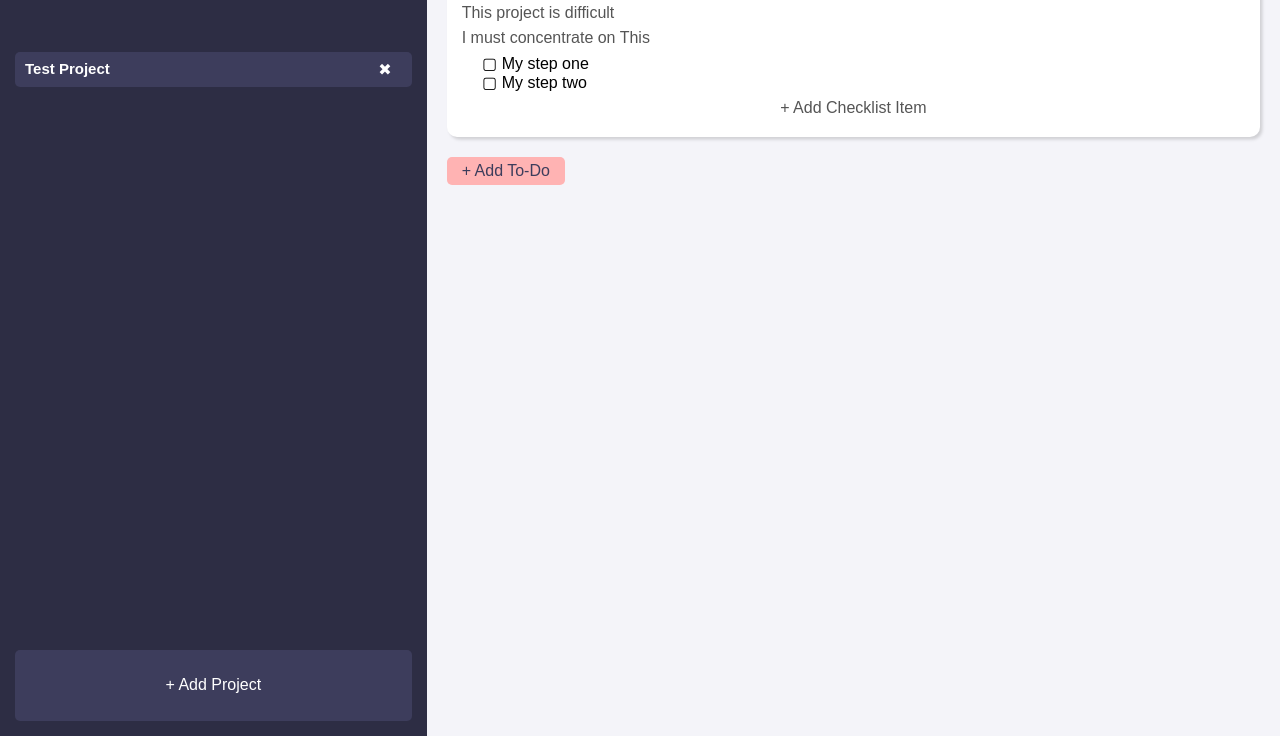
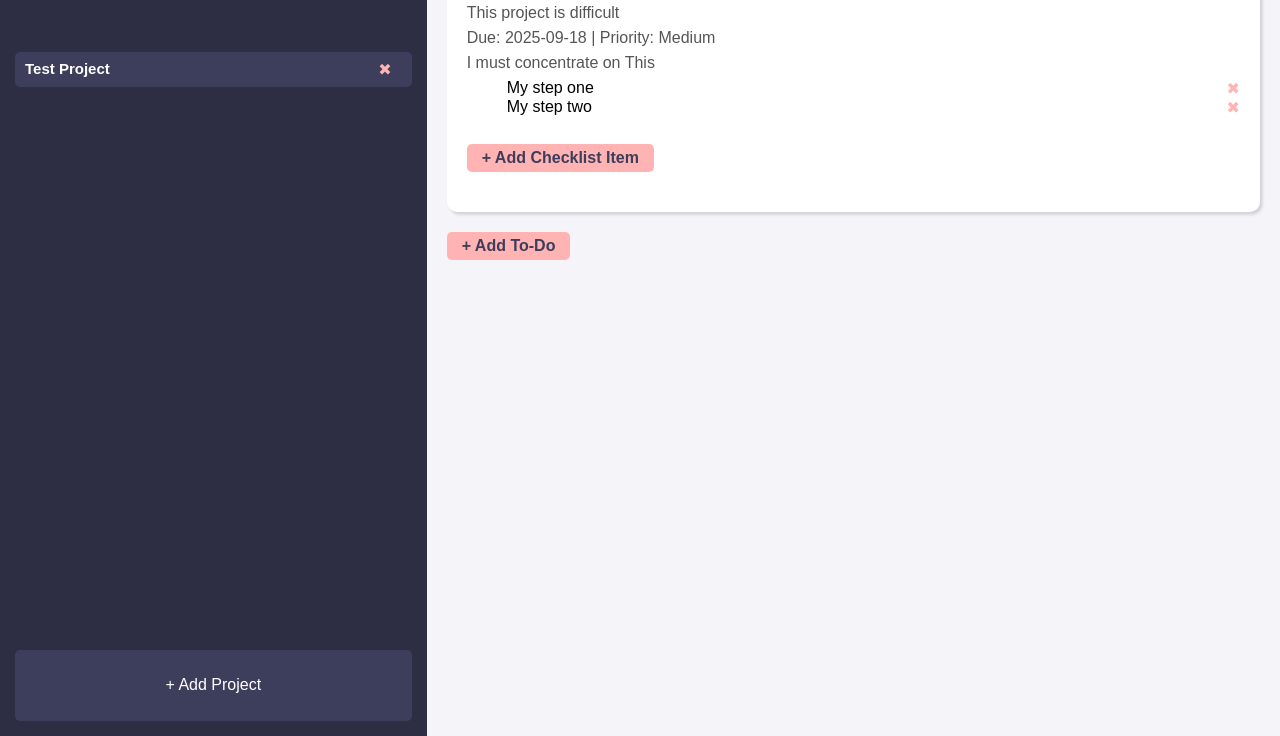
Before and after one commit to bk-ikram/Todo-List, a website built with webpack: page src/template.html in a window 1280 px wide. Shown: the part 64-800 px from the top of the page. Built offline with nearby package versions, Linux system fonts and the light colour scheme.

Commit message:
completed project item html details

```diff
--- a/src/styles.css
+++ b/src/styles.css
@@ -68,6 +68,9 @@ button{
     display: inline;
     font-size: 15px;
 }
+button.delete-project{
+    color: rgb(255,179,179);
+}
 
 /**********    Main Content    ***********/
 #main{
@@ -87,6 +90,7 @@ button{
     background-color: rgb(255,179,179);
     color:rgb(61,61,92);
     padding: 5px 15px;
+    font-weight: 600;
 }
 /*
     ## To-do items
@@ -95,7 +99,7 @@ button{
     background-color: white;
     border-radius: 10px;
     box-shadow: rgba(0, 0, 0, 0.15) 2.4px 2.4px 3.2px;
-    padding: 20px 15px;
+    padding: 20px 20px;
     display: flex;
     flex-direction: column;
     gap: 7px;
@@ -109,15 +113,43 @@ button{
     gap: min(30px);
 }
 
-.todo-title,.checklist{
-    color: black;
+.todo-title h3{
+    display: inline;
 }
+
+.todo-item.complete{
+    text-decoration: line-through;
+}
+
+
 
 .todo-item .todo-actions{
     display: flex;
     gap: min(10px);
 }
 
+/*    Checklist    */
+.todo-title,.checklist{
+    color: black;
+}
+
+button.add-checklist-item{
+    margin: 20px 0px;
+    background-color: rgb(255,179,179);
+    color:rgb(61,61,92);
+    padding: 5px 15px;
+    font-weight: 600;
+    width: fit-content;
+}
 .todo-item ul{
     list-style-type: '▢ ';
 }
+
+.todo-item li{
+    display: flex;
+    justify-content: space-between;
+}
+
+.todo-item li button{
+    color: rgb(255,179,179);
+}
--- a/src/template.html
+++ b/src/template.html
@@ -14,7 +14,7 @@
             <div class="project-template">
                 <span class="project-item">
                     <h2 class="project-name">Test Project</h2>
-                    <button class="delete">✖</button>
+                    <button class="delete-project">✖</button>
                 </span>
             </div>
         </div>
@@ -23,9 +23,10 @@
     <div id="main">
         <div id="todo-list">
             <div class="todo-template">
-                <div class="todo-item">
+                <div class="todo-item incomplete">
                     <div class="title-line">
                         <div class="todo-title">
+                            <span>▢ </span>
                             <h3>My to do todo-list</h3>
                         </div>
                         <div class="todo-actions">
@@ -34,10 +35,11 @@
                         </div>
                     </div>
                     <div class="desc-line">This project is difficult</div>
+                    <div class="details-line">Due: 2025-09-18 | Priority: Medium</div>
                     <div class="notes">I must concentrate on This</div>
                     <ul class="checklist">
-                        <li>My step one</li>
-                        <li>My step two</li>
+                        <li>My step one<button>✖</button></li>
+                        <li>My step two<button>✖</button></li>
                     </ul>
                     <button class="add-checklist-item">+ Add Checklist Item</button>
                 </div>
```
